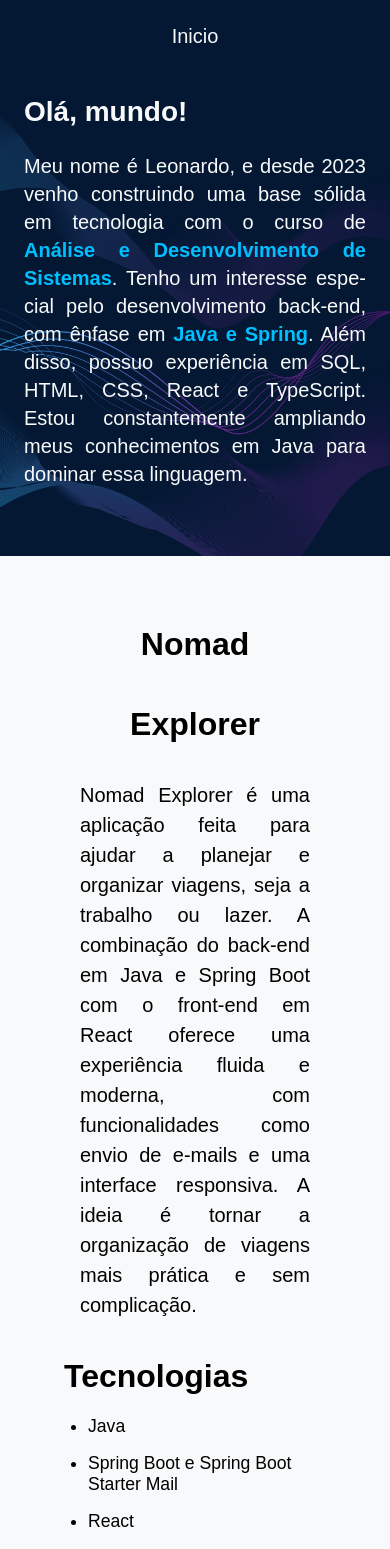
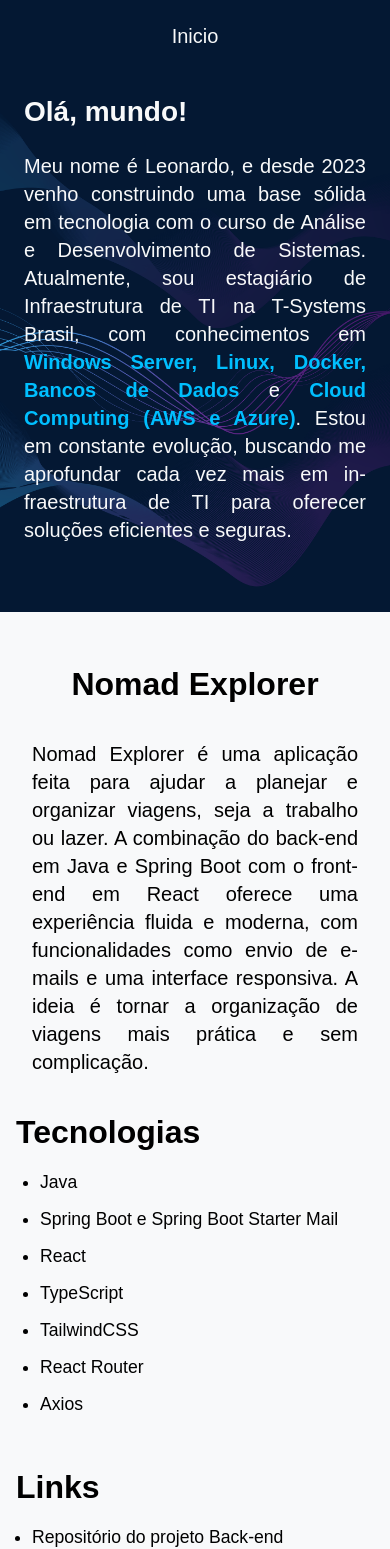
Before and after one commit to LeonardoSardagna/meu_portfolio, a React (Create React App) app: page /posts/1 in a window 390 px wide. Shown: the top 1549 px of the page. Built offline with nearby package versions, Linux system fonts and the light colour scheme.

Commit message:
atualizando bio e removendo projeto organograma

```diff
--- a/src/componentes/banner/banner.module.css
+++ b/src/componentes/banner/banner.module.css
@@ -30,6 +30,10 @@
 
 .info strong{
     color: #00BFFF;
+}
+
+.padrao {
+    color: pink;
 }
 
 .imagem img{
--- a/src/componentes/banner/index.js
+++ b/src/componentes/banner/index.js
@@ -8,7 +8,7 @@ export default function Banner() {
             <section className={styles.banner}>
                 <div className={styles.info}>
                     <h1>Olá, mundo!</h1>
-                    <p>Meu nome é Leonardo, e desde 2023 venho construindo uma base sólida em tecnologia com o curso de <strong>Análise e Desenvolvimento de Sistemas</strong>. Tenho um interesse especial pelo desenvolvimento back-end, com ênfase em <strong>Java e Spring</strong>. Além disso, possuo experiência em SQL, HTML, CSS, React e TypeScript. Estou constantemente ampliando meus conhecimentos em Java para dominar essa linguagem.</p>
+                    <p>Meu nome é Leonardo, e desde 2023 venho construindo uma base sólida em tecnologia com o curso de Análise e Desenvolvimento de Sistemas. Atualmente, sou estagiário de Infraestrutura de TI na T-Systems Brasil, com conhecimentos em <strong>Windows Server, Linux, Docker, Bancos de Dados</strong> e <strong>Cloud Computing (AWS e Azure)</strong>. Estou em constante evolução, buscando me aprofundar cada vez mais em infraestrutura de TI para oferecer soluções eficientes e seguras.</p>
                 </div>
                 <div className={styles.imagem}>
                     <img src="https://mir-s3-cdn-cf.behance.net/project_modules/hd/06f21a161921919.63cd7887d0a70.gif" alt=""></img>
--- a/src/componentes/paginaModelo/modelo.module.css
+++ b/src/componentes/paginaModelo/modelo.module.css
@@ -93,6 +93,13 @@
 }
 
 @media (max-width: 744px) {
+
+    .container {
+        max-width: 1550px;
+        width: 100%;
+        padding: 1rem;
+    }
+
     .titulo {
         font-size: 2rem;
         padding: 1rem 1rem 0;
@@ -100,7 +107,7 @@
 
     .paragrafo {
         font-size: 1.25rem;
-        line-height: 1.5;
+        line-height: 1.4;
         padding: 1rem;
     }
 
--- a/src/projetos/projeto.ts
+++ b/src/projetos/projeto.ts
@@ -31,17 +31,7 @@ export const projetos = [
     ]
   },
   {
-    id: 4,
-    titulo: "Organograma",
-    texto: `Inspirada na série "Rick e Morty", essa aplicação web permite que os usuários criem times com personagens dos diferentes universos da série. Desenvolvi essa aplicação para colocar em prática meus conhecimentos em React.`,
-    tecnologias: ["React", "HTML5", "CSS3"],
-    links: [
-      { label: "Repositório do projeto Front-end", url: "https://github.com/LeonardoSardagna/organograma.git" },
-      { label: "Versel", url: "https://organograma-sigma-one.vercel.app/" }
-    ]
-  },
-  {
-    "id": 5,
+    "id": 4,
     "titulo": "Encurtador de Links",
     "texto": "Este projeto implementa um sistema simples e funcional de encurtamento de URLs utilizando a infraestrutura da AWS. Ele permite criar links curtos que redirecionam para URLs originais e têm um prazo de expiração configurável. O sistema é totalmente gerenciado de forma serverless, utilizando funções AWS Lambda para processar as requisições de geração e redirecionamento das URLs. As URLs encurtadas e seus metadados são armazenados de forma segura no Amazon S3. O projeto foi dividido em dois repositórios para melhor organização e modularidade. O primeiro repositório, URLShortenerCreator, é responsável pela geração das URLs curtas e pelo armazenamento dos dados no S3. O segundo repositório, ShortURLRedirect, contém a lógica de redirecionamento, validando o código da URL curta e realizando o encaminhamento para o destino original, verificando também o prazo de expiração.",
     "tecnologias": [
```
Also changed, not shown: public/assets/posts/4/capa.png, public/assets/posts/5/capa.png (deleted).
